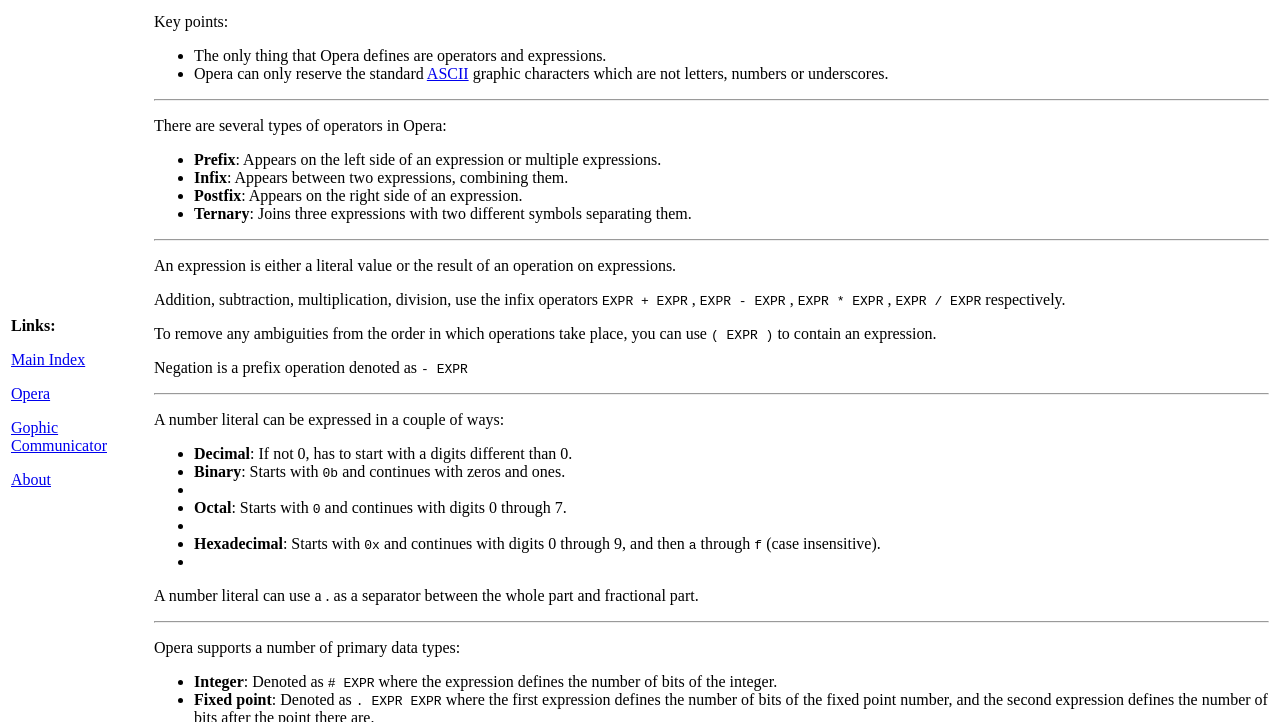
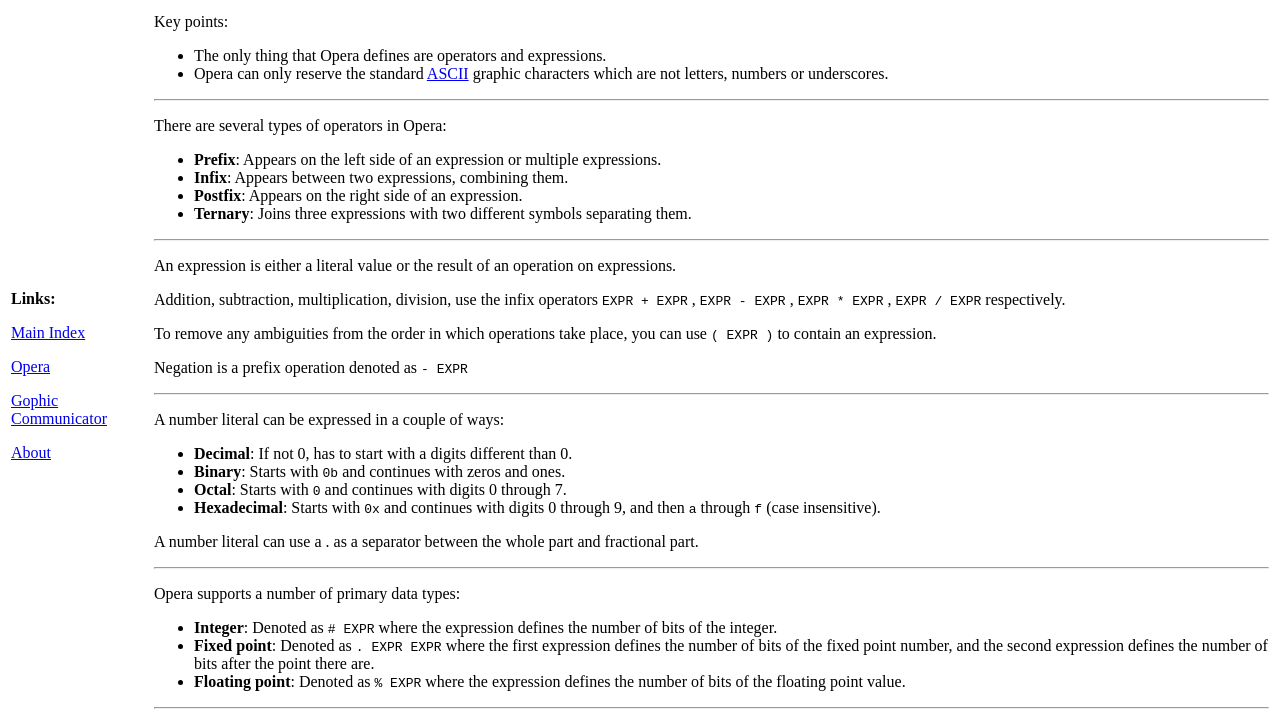
Before and after one commit to whatsavalue3/gophic, a plain HTML site: page opera.html in a window 1280 px wide. Shown: the part 90-812 px from the top of the page. Drawn offline with Linux system fonts and the light colour scheme.

Commit message:
other bs

```diff
--- a/opera.html
+++ b/opera.html
@@ -37,9 +37,9 @@
 					<p>A number literal can be expressed in a couple of ways:</p>
 					<ul>
 						<li><b>Decimal</b>: If not 0, has to start with a digits different than 0.</li>
-						<li><b>Binary</b>: Starts with <code>0b</code> and continues with zeros and ones.<li>
-						<li><b>Octal</b>: Starts with <code>0</code> and continues with digits 0 through 7.<li>
-						<li><b>Hexadecimal</b>: Starts with <code>0x</code> and continues with digits 0 through 9, and then <code>a</code> through <code>f</code> (case insensitive).<li>
+						<li><b>Binary</b>: Starts with <code>0b</code> and continues with zeros and ones.</li>
+						<li><b>Octal</b>: Starts with <code>0</code> and continues with digits 0 through 7.</li>
+						<li><b>Hexadecimal</b>: Starts with <code>0x</code> and continues with digits 0 through 9, and then <code>a</code> through <code>f</code> (case insensitive).</li>
 					</ul>
 					<p>A number literal can use a . as a separator between the whole part and fractional part.</p>
 					<hr></hr>
```
